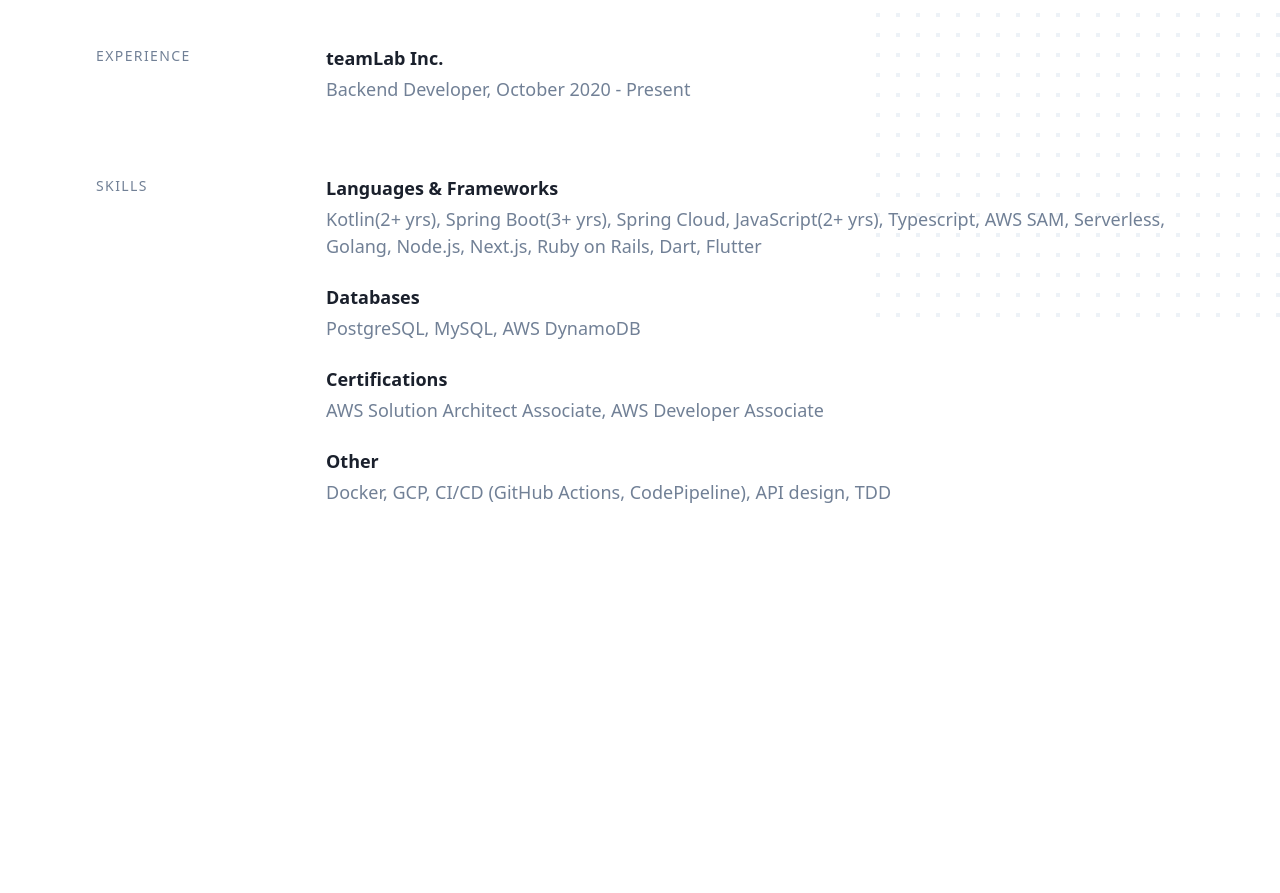
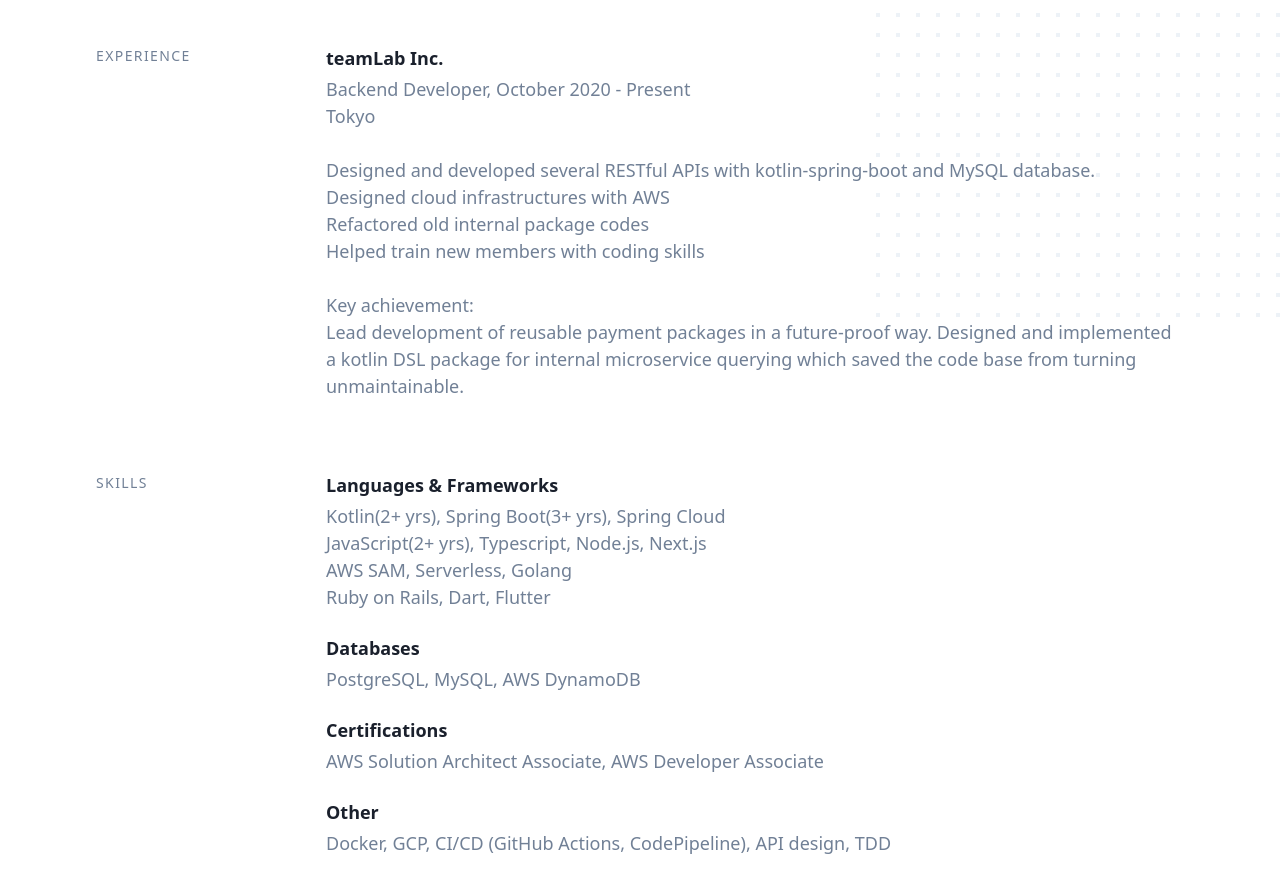
Before and after one commit to skiya/portfolio, a Gatsby site: page / in a window 1280 px wide. Shown: the part 507-1400 px from the top of the page. Before the commit the page ends 1133 px from the top, so only its background shows below. Built offline with nearby package versions, Linux system fonts and the light colour scheme; Gatsby itself is replaced by a stand-in of ours.

Commit message:
feat: multi-line descriptions

```diff
--- a/gatsby-config.js
+++ b/gatsby-config.js
@@ -17,7 +17,18 @@
     experience: [
       {
         name: 'teamLab Inc.',
-        description: 'Backend Developer, October 2020 - Present',
+        description: [
+          `Backend Developer, October 2020 - Present`,
+          `Tokyo`,
+          ``,
+          `Designed and developed several RESTful APIs with kotlin-spring-boot and MySQL database.`,
+          `Designed cloud infrastructures with AWS`,
+          `Refactored old internal package codes`,
+          `Helped train new members with coding skills`,
+          ``,
+          `Key achievement: `,
+          `Lead development of reusable payment packages in a future-proof way. Designed and implemented a kotlin DSL package for internal microservice querying which saved the code base from turning unmaintainable.`
+        ],
         link: 'https://www.team-lab.com/en/search/?q=Web%E3%82%B5%E3%82%A4%E3%83%88%E6%A7%8B%E7%AF%89'
       },
     ],
@@ -25,22 +36,26 @@
     skills: [
       {
         name: 'Languages & Frameworks',
-        description:
-          'Kotlin(2+ yrs), Spring Boot(3+ yrs), Spring Cloud, JavaScript(2+ yrs), Typescript, AWS SAM, Serverless, Golang, Node.js, Next.js, Ruby on Rails, Dart, Flutter',
+        description: [
+          'Kotlin(2+ yrs), Spring Boot(3+ yrs), Spring Cloud',
+          'JavaScript(2+ yrs), Typescript, Node.js, Next.js',
+          'AWS SAM, Serverless, Golang',
+          'Ruby on Rails, Dart, Flutter',
+        ],
       },
       {
         name: 'Databases',
-        description: 'PostgreSQL, MySQL, AWS DynamoDB',
+        description: ['PostgreSQL, MySQL, AWS DynamoDB'],
       },
       {
         name: 'Certifications',
         description:
-          'AWS Solution Architect Associate, AWS Developer Associate',
+          ['AWS Solution Architect Associate, AWS Developer Associate'],
       },
       {
         name: 'Other',
         description:
-          'Docker, GCP, CI/CD (GitHub Actions, CodePipeline), API design, TDD',
+          ['Docker, GCP, CI/CD (GitHub Actions, CodePipeline), API design, TDD'],
       },
     ],
   },
--- a/gatsby-node.js
+++ b/gatsby-node.js
@@ -82,7 +82,7 @@
 
     type SectionItem {
       name: String!
-      description: String!
+      description: [String]
       link: String
     }
 
--- a/src/components/summary-item/index.jsx
+++ b/src/components/summary-item/index.jsx
@@ -18,13 +18,16 @@
   return (
     <div className={classes.wrapper}>
       <h3
-        className={`${classes.name} ${
-          link ? 'hover:underline hover:text-black' : ''
-        }`}
+        className={`${classes.name} ${link ? 'hover:underline hover:text-black' : ''
+          }`}
       >
         {link ? linkContent : name}
       </h3>
-      <p className={classes.description}>{description}</p>
+      <p className={classes.description}>
+        {description.map((line) => {
+          return (<><span >{line}</span><br /></>);
+        })}
+      </p>
     </div>
   );
 };
```
